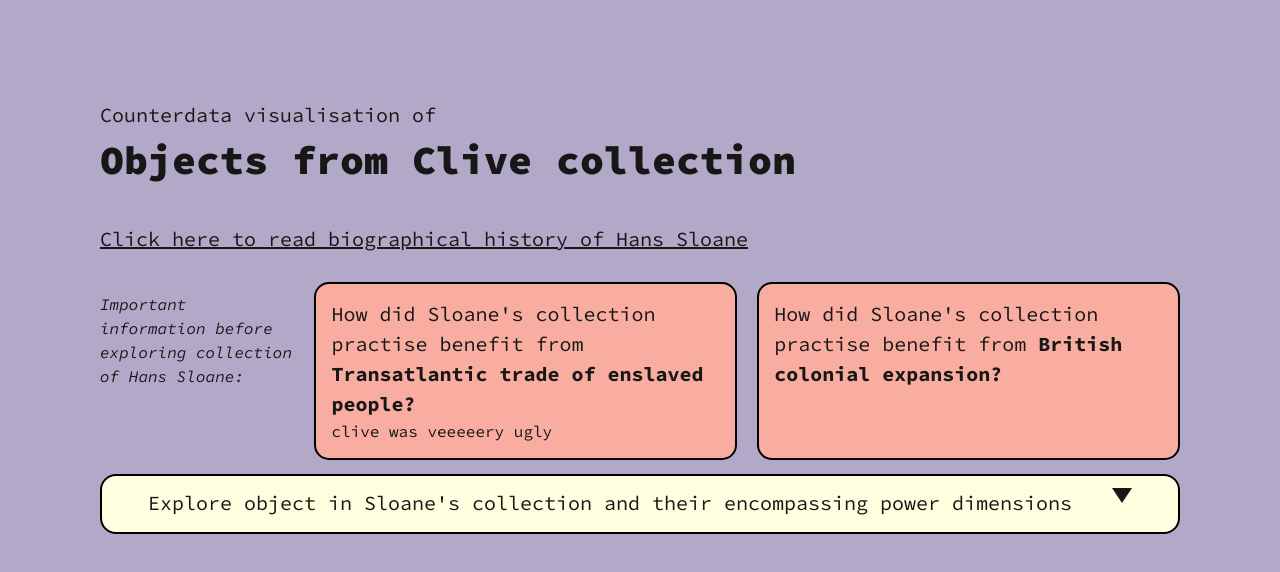
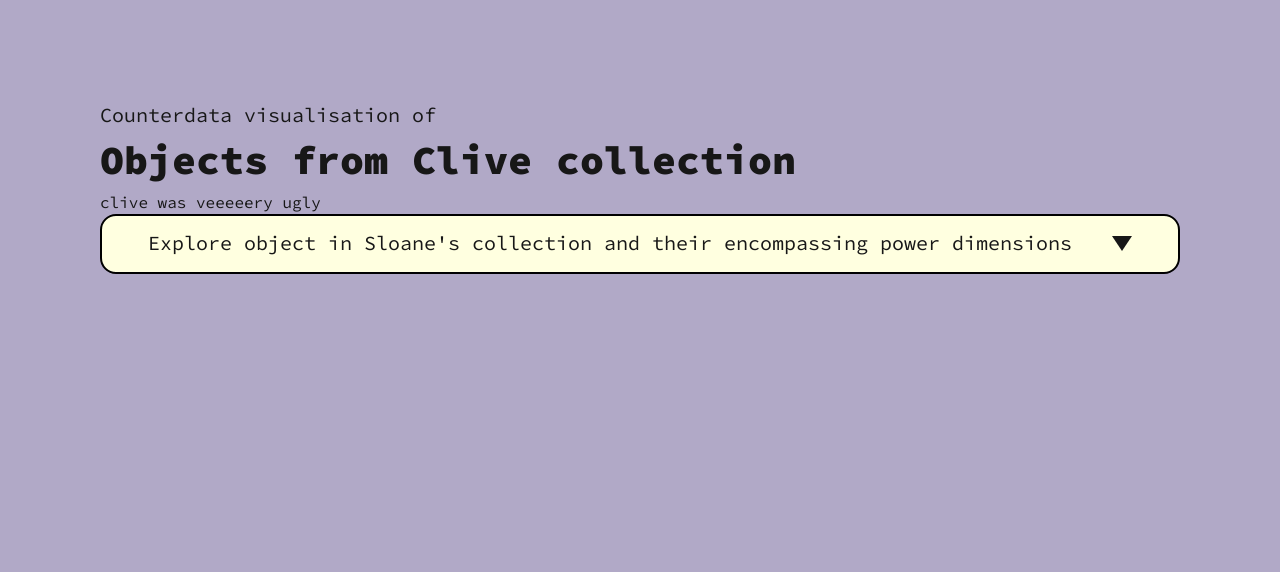
Before and after one commit to alltheakhlaq/museum-counterdata-visualisation, a Next.js app: page /museum-counterdata-visualisation/Clive in a window 1280 px wide. Shown: the top 572 px of the page. Built offline with nearby package versions, Linux system fonts and the light colour scheme.

Commit message:
colleciton pg objects

```diff
--- a/app/[collection]/page.jsx
+++ b/app/[collection]/page.jsx
@@ -1,34 +1,7 @@
 const pageContents = {
   Sloane: {
-    infoBox1: <div>sloane was very ugly</div>,
-  },
-  Clive: {
-    infoBox1: "clive was veeeeery ugly",
-  },
-};
-
-export async function generateStaticParams() {
-  return [{ collection: "Sloane" }, { collection: "Clive" }];
-}
-
-export default async function CollectionPage({ params }) {
-  // Get whatever [collection] is from the URL
-  const { collection } = await params;
-
-  const { infoBox1 } = pageContents[collection];
-
-  // Here's where you'd query the DB for information about the collection.
-  // Made up example query:
-  // const location = kb.labelMatching(collection, CIC('location'));
-
-  return (
-    <div>
+    infoBox: (
       <div>
-        <div>
-          <p>Counterdata visualisation of</p>
-          <h1>Objects from {collection} collection</h1>
-        </div>
-
         <div className="mt-5 overflow-scroll">
           <a href="/">
             <p className="link">
@@ -48,7 +21,6 @@ export default async function CollectionPage({ params }) {
                 How did Sloane's collection practise benefit from{" "}
                 <b>Transatlantic trade of enslaved people?</b>
               </p>
-              {infoBox1}
             </a>
           </div>
           <div className="flex-2 pbox">
@@ -60,6 +32,37 @@ export default async function CollectionPage({ params }) {
             </a>
           </div>
         </div>
+      </div>
+    ),
+    objectBox: <div></div>,
+  },
+  Clive: {
+    infoBox: "clive was veeeeery ugly",
+  },
+};
+
+export async function generateStaticParams() {
+  return [{ collection: "Sloane" }, { collection: "Clive" }];
+}
+
+export default async function CollectionPage({ params }) {
+  // Get whatever [collection] is from the URL
+  const { collection } = await params;
+
+  const { infoBox } = pageContents[collection];
+
+  // Here's where you'd query the DB for information about the collection.
+  // Made up example query:
+  // const location = kb.labelMatching(collection, CIC('location'));
+
+  return (
+    <div>
+      <div>
+        <div>
+          <p>Counterdata visualisation of</p>
+          <h1>Objects from {collection} collection</h1>
+        </div>
+        {infoBox}
         <label>
           <input className="peer/showLabel absolute scale-0" type="checkbox" />
           <span className="block max-h-15 w-full overflow-hidden bg-[#ffffe0] rounded-2xl border border-black border-2 p-3 duration-300 peer-checked/showLabel:max-h-52">
@@ -69,24 +72,43 @@ export default async function CollectionPage({ params }) {
                 power dimensions{" "}
               </p>
               <div
-                className="flex w-0 h-0
+                className="flex mt-2 w-0 h-0
                   border-l-[10px] border-l-transparent
                   border-t-[15px] border-t-black-500
                   border-r-[10px] border-r-transparent"
               ></div>
             </div>
-            <div className="grid mt-10">
-              <ul>
-                <li>
-                  <a href={`${collection}/object-1`}>Object 1</a>
-                </li>
-                <li>
-                  <a href={`${collection}/2`}>Object 2</a>
-                </li>
-                <li>
-                  <a href={`${collection}/third`}>Object 3</a>
-                </li>
-              </ul>
+            <div className="grid grid-cols-3 mt-10">
+              <div>
+                <a href={`${collection}/object-1`}>Object 1</a>
+              </div>
+              <div>
+                <a href={`${collection}/2`}>Object 2</a>
+              </div>
+              <div>
+                <a href={`${collection}/third`}>Object 3</a>
+              </div>
+              <div>
+                <a href={`${collection}/third`}>Object 4</a>
+              </div>
+              <div>
+                <a href={`${collection}/third`}>Object 5</a>
+              </div>
+              <div>
+                <a href={`${collection}/third`}>Object 6</a>
+              </div>
+              <div>
+                <a href={`${collection}/third`}>Object 7</a>
+              </div>
+              <div>
+                <a href={`${collection}/third`}>Object 8</a>
+              </div>
+              <div>
+                <a href={`${collection}/third`}>Object 9</a>
+              </div>
+              <div>
+                <a href={`${collection}/third`}>Object 10</a>
+              </div>
             </div>
           </span>
         </label>
```
